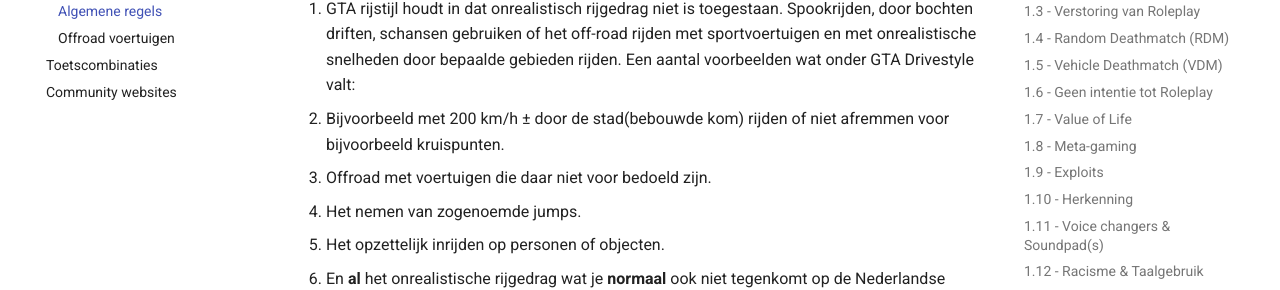
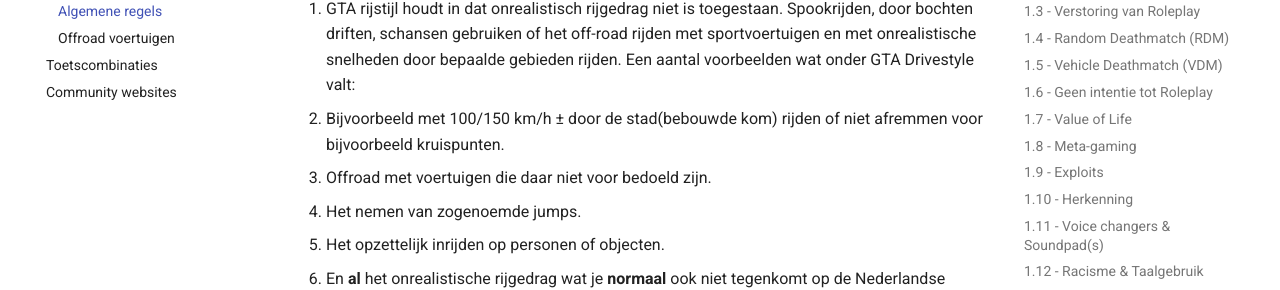
Before and after one commit to MeetixRP/Meetix-Informatie, an MkDocs documentation site: the page built from docs/algemeneregels.md, in a window 1280 px wide and 900 px high, scrolled down 14361 px. Shown: the part 151-441 px from the top of the window. Built offline with MkDocs 1.6.1 and Material for MkDocs 9.7.7, drawn with Linux system fonts in a browser that asks for light colours; comment, search, counter and statistics services are not loaded.

Commit message:
Update algemeneregels.md

```diff
--- a/docs/algemeneregels.md
+++ b/docs/algemeneregels.md
@@ -431,7 +431,7 @@ De overtreding van Wet 2.3.4 (Veilingen) zal resulteren in een straf van de 6ᵉ
 
 1. GTA rijstijl houdt in dat onrealistisch rijgedrag niet is toegestaan. Spookrijden, door bochten driften, schansen gebruiken of het off-road rijden met sportvoertuigen en met onrealistische snelheden door bepaalde gebieden rijden. Een aantal voorbeelden wat onder GTA Drivestyle valt:
 
-- Bijvoorbeeld met 200 km/h ± door de stad(bebouwde kom) rijden of niet afremmen voor bijvoorbeeld kruispunten.
+- Bijvoorbeeld met 100/150 km/h ± door de stad(bebouwde kom) rijden of niet afremmen voor bijvoorbeeld kruispunten.
 - Offroad met voertuigen die daar niet voor bedoeld zijn.
 - Het nemen van zogenoemde jumps.
 - Het opzettelijk inrijden op personen of objecten.
```
